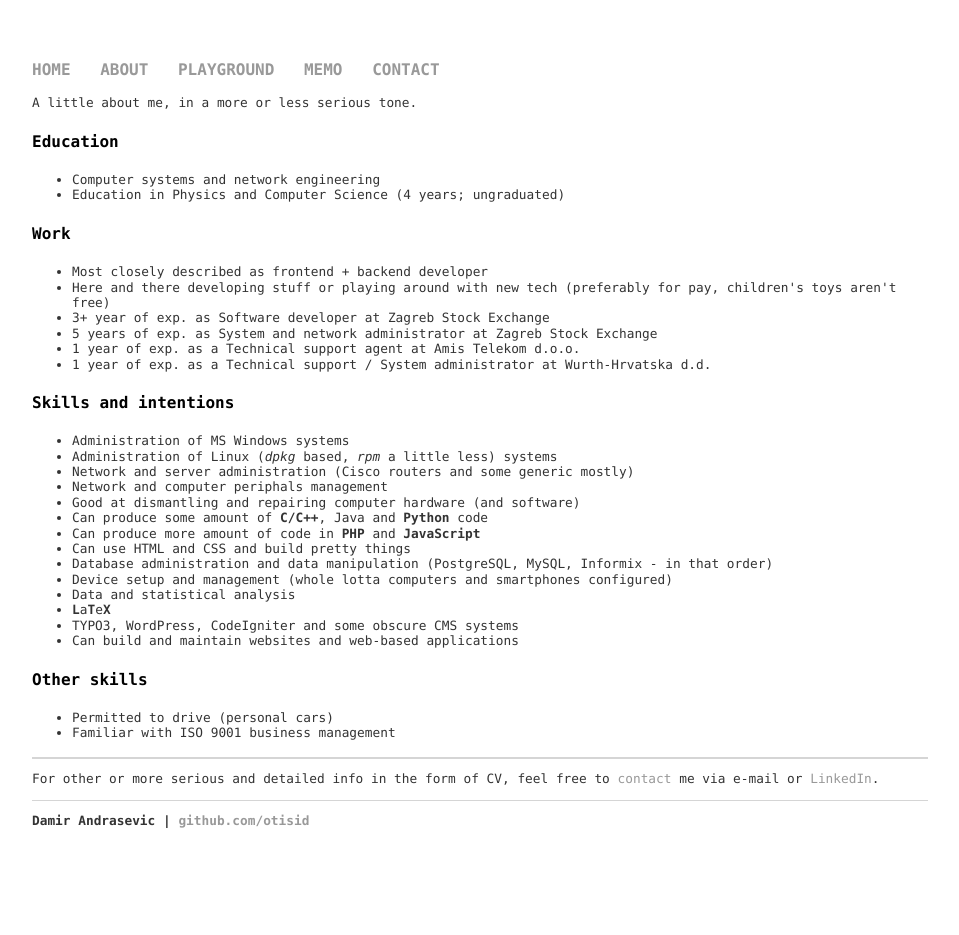
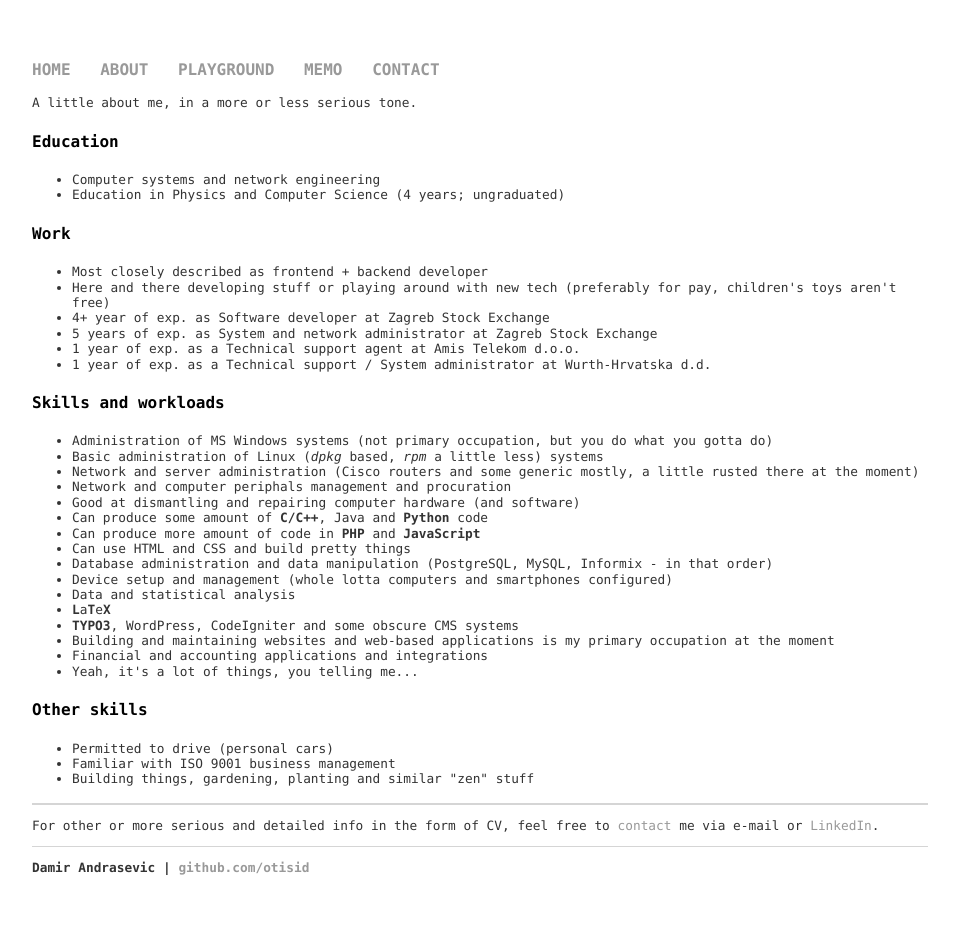
Before and after one commit to otisid/otisid.github.io, a Jekyll site: the page built from about/index.html, in a window 1280 px wide. Shown: the whole page, without its empty margins (160-1119 px from the left). Built offline with Jekyll 4.4.1, drawn with Linux system fonts in a browser that asks for light colours; before the commit the page ends 900 px from its top, so only the background shows below that.

Commit message:
More stuff updated.

```diff
--- a/about/index.html
+++ b/about/index.html
@@ -13,18 +13,17 @@ title: about
 	<li>Most closely described as frontend + backend developer</li>
 	<li>Here and there developing stuff or playing around with new tech
 	(preferably for pay, children's toys aren't free)</li>
-	<li>3+ year of exp. as Software developer at Zagreb Stock Exchange</li>
+	<li>4+ year of exp. as Software developer at Zagreb Stock Exchange</li>
 	<li>5 years of exp. as System and network administrator at Zagreb Stock Exchange</li>
 	<li>1 year of exp. as a Technical support agent at Amis Telekom d.o.o.</li>
 	<li>1 year of exp. as a Technical support / System administrator at Wurth-Hrvatska d.d.</li>
 </ul>
-<h4>Skills and intentions</h4>
+<h4>Skills and workloads</h4>
 <ul>
-	<li>Administration of MS Windows systems</li>
-	<li>Administration of Linux (<i>dpkg</i> based, <i>rpm</i> a little less)
-	systems</li>
-	<li>Network and server administration (Cisco routers and some generic mostly)</li>
-	<li>Network and computer periphals management</li>
+	<li>Administration of MS Windows systems (not primary occupation, but you do what you gotta do)</li>
+	<li>Basic administration of Linux (<i>dpkg</i> based, <i>rpm</i> a little less) systems</li>
+	<li>Network and server administration (Cisco routers and some generic mostly, a little rusted there at the moment)</li>
+	<li>Network and computer periphals management and procuration</li>
 	<li>Good at dismantling and repairing computer hardware (and software)</li>
 	<li>Can produce some amount of <b>C/C++</b>, Java and <b>Python</b> code</li>
 	<li>Can produce more amount of code in <b>PHP</b> and <b>JavaScript</b></li>
@@ -33,13 +32,16 @@ title: about
 	<li>Device setup and management (whole lotta computers and smartphones configured)</li>
 	<li>Data and statistical analysis</li>
 	<li><b>L</b>a<b>T</b>e<b>X</b></li>
-	<li>TYPO3, WordPress, CodeIgniter and some obscure CMS systems</li>
-	<li>Can build and maintain websites and web-based applications</li>
+	<li><b>TYPO3</b>, WordPress, CodeIgniter and some obscure CMS systems</li>
+	<li>Building and maintaining websites and web-based applications is my primary occupation at the moment</li>
+	<li>Financial and accounting applications and integrations</li>
+	<li>Yeah, it's a lot of things, you telling me...</li>
 </ul>
 <h4>Other skills</h4>
 <ul>
 	<li>Permitted to drive (personal cars)</li>
 	<li>Familiar with ISO 9001 business management</li>
+	<li>Building things, gardening, planting and similar "zen" stuff</li>
 </ul>
 <hr>
 <p>For other or more serious and detailed info in the form of CV, feel free to <a href="/contact">contact</a> me via e-mail or <a href="http://lnkd.in/32m7v5">LinkedIn</a>.</p>
```
